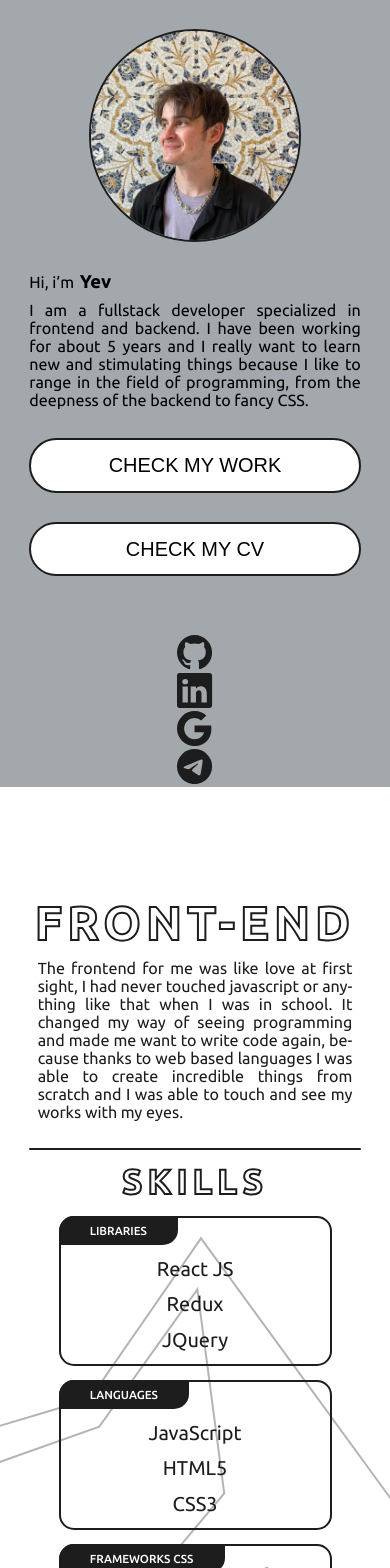
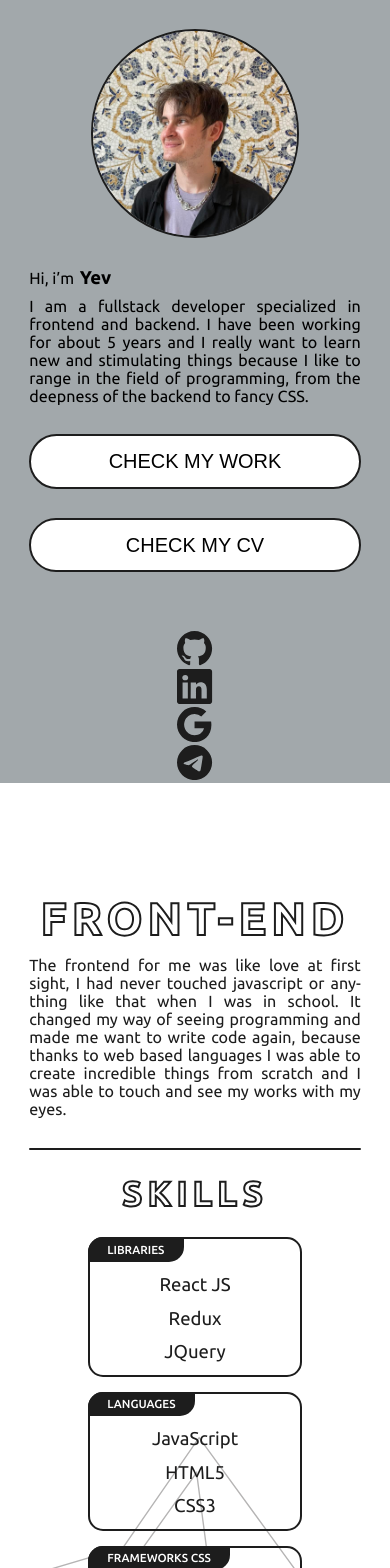
Before and after one commit to anAverageSlavGuy/portfolio, a React (Create React App) app: page / in a window 390 px wide. Shown: the top 1568 px of the page. Built offline with nearby package versions, Linux system fonts and the light colour scheme.

Commit message:
Mobile update
Works / CV pages updated
Home css adjustements

```diff
--- a/src/Cv.js
+++ b/src/Cv.js
@@ -4,12 +4,12 @@ import CvPdf from './Yevgeniy-Shavlay-CV.pdf';
 function Cv() {
     return (
         <div className="work">
-            <div className="works-title">CURRICULUM VITAE</div>
-            <div className="action-buttons" style={{ flexDirection: "row", columnGap: "1.5vw" }}>
-                <NavLink to="/"><button style={{ width: "20.75vw" }}>RETURN TO HOME</button></NavLink>
-                <NavLink to="/work"><button style={{ width: "20.75vw" }}>CHECK MY WORK</button></NavLink>
+            <div className="works-title" style={{ textAlign: "center", lineHeight: "12vw" }}>CURRICULUM VITAE</div>
+            <div className="action-buttons" style={{ width: "100%"}}>
+                <NavLink to="/"><button style={{ }}>RETURN TO HOME</button></NavLink>
+                <NavLink to="/work"><button style={{ }}>CHECK MY WORK</button></NavLink>
             </div>
-            <iframe src={CvPdf + "#view=Fit"} style={{marginTop: "3.25vh", width: "73%", height: "100vh"}}></iframe>
+            <iframe src={CvPdf + "#view=Fit"} style={{marginTop: "7.5vw", width: "100%", height: "100vh"}}></iframe>
         </div>
     );
 }
--- a/src/Home.css
+++ b/src/Home.css
@@ -7,6 +7,13 @@
   --font-80: 5.5vw;
 }
 
+* {
+  box-sizing: border-box;
+}
+
+html {
+  scroll-behavior: smooth;
+}
 
 html,
 body,
@@ -370,7 +377,7 @@ body,
     --font-18: 4.75vw;
     --font-20: 5.125vw;
     --font-40: 9vw;
-    --font-48: 12.25vw;
+    --font-48: 11.75vw;
   }
 
   .container {
@@ -428,7 +435,7 @@ body,
     color: #1d1d1d;
     position: relative;
     transition: color 0.3s ease-in-out;
-    height: 100vh;
+    height: auto;
     padding-top: 15vw;
   }
 
@@ -440,7 +447,7 @@ body,
     color: white;
     position: relative;
     transition: color 0.3s ease-in-out;
-    height: 100vh;
+    height: auto;
     padding-top: 15vw;
   }
 
@@ -449,18 +456,27 @@ body,
     padding: 0 7.5vw;
   }
 
+  .skills-category {
+    font-size: var(--font-18);
+  }
 
   .skills {
     margin: auto;
+    margin-bottom: 7.5vw;
     display: flex;
     justify-content: space-between;
     flex-direction: column;
-    padding: 7.5vw;
+    padding: 7.5vw 15vw;
     row-gap: 3.75vw;
   }
 
   .skills-header {
-    padding: 2vw 8vw;
+    padding: 1.5vw 5vw;
+  }
+
+  .skills-title {
+    line-height: 7.5vw;
+    margin-top: 7.5vw;
   }
 
   .skills-body {
@@ -474,5 +490,16 @@ body,
 
   .description {
     font-size: var(--font-16);
+    margin: 7.5vw 0;
+  }
+
+  .iceberg-bottom {
+    height: 100%;
+    top: 68%;
+  }
+
+  .iceberg-top {
+    height: 100%;
+    top: -33%;
   }
 }
--- a/src/HomeMobile.js
+++ b/src/HomeMobile.js
@@ -1,5 +1,5 @@
 
-import React, { useState, useEffect } from 'react';
+import React, { useState, useRef, useEffect } from 'react';
 import { NavLink } from 'react-router-dom';
 import './Home.css';
 import Iceberg from './img/iceberg.svg';
@@ -7,6 +7,11 @@ import Photo from './img/photo.jpg';
 import { Github, Linkedin, Google, Telegram } from 'react-bootstrap-icons';
 
 function HomeMobile() {
+
+    const [scrollPosition, setScrollPosition] = useState(0);
+
+    const feElement = useRef(null);
+    const beElement = useRef(null);
 
     const [toggle, setToggle] = useState(false);
 
@@ -100,7 +105,17 @@ function HomeMobile() {
     const frontEndSkills = [{ "name": "LIBRARIES", "items": ["React JS", "Redux", "JQuery"] }, { "name": "LANGUAGES", "items": ["JavaScript", "HTML5", "CSS3"] }, { "name": "FRAMEWORKS CSS", "items": ["Materialize", "Bootstrap", "Tailwind"] }];
     const backEndSkills = [{ "name": "LANGUAGES", "items": ["Node JS", "PHP", "Python", "BASH"] }, { "name": "DATABASES", "items": ["MySQL", "Redis", "MongoDB"] }, { "name": "SOFT SKILLS", "items": ["REST API", "Git", "Web Servers", "AWS"] }];
 
+    /* useEffect(() => {
+        window.addEventListener('scroll', handleScroll, { passive: true });
 
+        return () => {
+            window.removeEventListener('scroll', handleScroll);
+        };
+    }, []);
+
+    useEffect(() => {
+       console.log("position changed =>", scrollPosition);
+    }, [scrollPosition]); */
 
     return (
         <div className="app">
@@ -131,7 +146,7 @@ function HomeMobile() {
 
                 </div>
 
-                <div className="content-frontend">
+                <div className="content-frontend" ref={feElement}>
 
                     <div className="background" style={frontendStyles.background}></div>
                     <img src={Iceberg} className={"iceberg-" + (toggle ? "top" : "bottom")} />
@@ -169,7 +184,7 @@ function HomeMobile() {
 
 
 
-                <div className="content-backend" >
+                <div className="content-backend" ref={beElement}>
 
                     <div className="background" style={backendStyles.background}></div>
                     <img src={Iceberg} className={"iceberg-" + (!toggle ? "top" : "bottom")} />
--- a/src/Work.css
+++ b/src/Work.css
@@ -121,3 +121,49 @@
     background: #1d1d1d;
     color: #fff;
 }
+
+
+
+
+@media only screen and (max-width: 600px) {
+
+    :root {
+        --font-12: 3vw;
+        --font-14: 3.5vw;
+        --font-16: 4.125vw;
+        --font-18: 4.75vw;
+        --font-20: 5.125vw;
+        --font-40: 9vw;
+        --font-48: 11.75vw;
+    }
+
+    .works-title {
+        margin-top: 15vw;
+        font-size: var(--font-48);
+    }
+
+    .works {
+        width: 100%;
+        padding: 0 7.5vw 7.5vw 7.5vw;
+        margin: 0;
+        flex-direction: column;
+        justify-content: unset;
+        flex-wrap: unset;
+        row-gap: 7.5vw;
+    }
+
+    .work-container {
+        max-width: unset;
+        height: auto;
+    }
+
+    .work-header {
+        padding: 1.5vw 5vw;
+    }
+
+    .work-body {
+        margin-top: -7.5vw;
+        position: relative;
+    }
+
+}
--- a/src/Work.js
+++ b/src/Work.js
@@ -10,9 +10,9 @@ function Work() {
   return (
     <div className="work">
       <div className="works-title">WORK</div>
-      <div className="action-buttons" style={{ flexDirection: "row", columnGap: "1.5vw" }}>
-        <NavLink to="/"><button style={{ width: "20.75vw" }}>RETURN TO HOME</button></NavLink>
-        <NavLink to="/cv"><button style={{ width: "20.75vw" }}>CHECK MY CV</button></NavLink>
+      <div className="action-buttons" style={{ width: "100%", marginTop: "7.5vw"}}>
+        <NavLink to="/"><button style={{ }}>RETURN TO HOME</button></NavLink>
+        <NavLink to="/cv"><button style={{ }}>CHECK MY CV</button></NavLink>
       </div>
       <div className="works">
         <div className="work-container">
```
